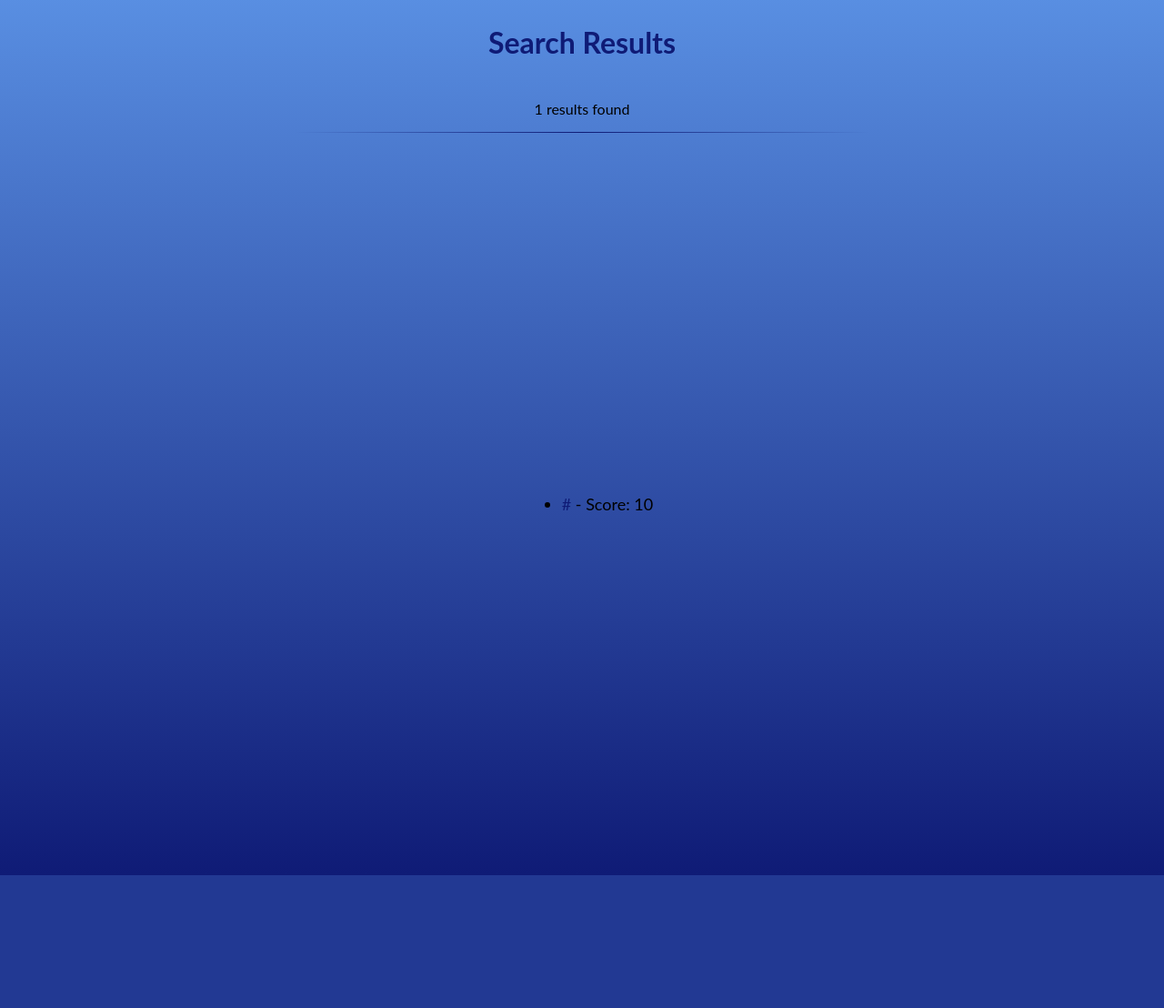
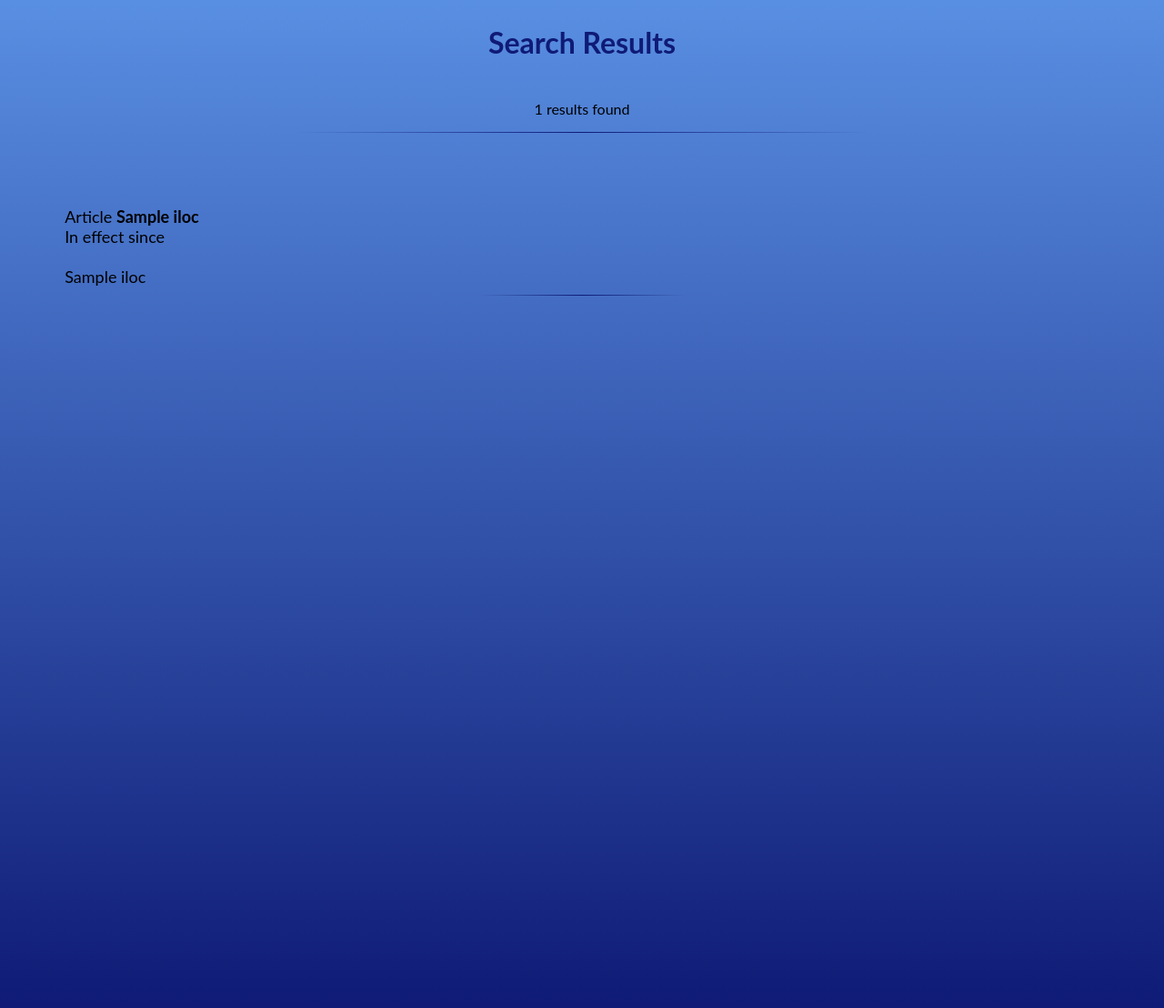
Before and after one commit to uboumedj/ct_search_engine, a FastAPI app: template templates/results.html in a window 1280 px wide. Shown: the part 30-1138 px from the top of the page at 91% size. Before the commit the page ends 992 px from the top, so only its background shows below. Run offline with FastAPI, Linux system fonts and the light colour scheme; the template is opened without the code that fills it: most values are stand-ins (such as "Sample title", 1, 10 or a date in 2020); parts of the project's set-up code (start-up, migrations or seed data) failed here and were passed over.

Commit message:
add full functionality for fastAPI mode

```diff
--- a/online.py
+++ b/online.py
@@ -1,15 +1,41 @@
 from fastapi import FastAPI, Form, Path, Request
 from fastapi.responses import HTMLResponse
 from uvicorn import run
-from searchengine import *
 from fastapi.templating import Jinja2Templates
 from fastapi.staticfiles import StaticFiles
-from main import *
+from searchengine import SearchEngine
+from utilities import *
+import locale
+import re
 
 
 app = FastAPI()
+locale.setlocale(locale.LC_TIME, "fr_FR.utf8")
 templates = Jinja2Templates(directory="templates")
 app.mount("/static", StaticFiles(directory="static"), name="static")
+file = "./code_du_travail.csv"
+dataset = read_csv(file)
+index = "./index_cdt.pkl"
+engine = SearchEngine(dataset=dataset, index_path=index)
+
+
+def solve_query(query):
+    """
+    Tries to solve the user's query using a combination of tools
+    Parameters:
+        query (str): the string of characters the user queried
+    Returns:
+        The "search engine's" result
+    """
+    results = []
+    search_results = engine.search(query)
+    for article, score in search_results.items():
+        article = dataset[dataset['article_id']==article]
+        if not article.empty:
+            results.append(article)
+        if len(results) > 5:
+            break
+    return results
 
 
 @app.get("/", response_class=HTMLResponse)
@@ -30,7 +56,12 @@
 
 @app.get("/results/{query}", response_class=HTMLResponse)
 async def search_results(request: Request, query: str = Path(...)):
-    results = []
+    results = solve_query(query)
+    for result in results:
+        result['date_deb'].iloc[0] = convert_date(result['date_deb'].iloc[0])
+        result['texte'].iloc[0] = result['texte'].iloc[0].replace("<p>", "").replace("</p>", "\n").replace("<br/>", "\n")
+        result['texte'].iloc[0] = re.sub('<.*?>', '', result['texte'].iloc[0])
+        result['texte'].iloc[0] = result['texte'].iloc[0].split("\n")
     return templates.TemplateResponse(
         "results.html", {"request": request, "results": results, "query": query, "number": len(results)}
     )
--- a/static/css/style.css
+++ b/static/css/style.css
@@ -113,7 +113,6 @@
   &:hover {
     text-shadow: 0.05em 0.05em 0.05em #0f1b76;
   }
-
 }
 
 .resultnumber {
@@ -122,3 +121,28 @@
   align-items: center;
   text-align: center;
 }
+
+.article-list {
+  font-size: 18px;
+  text-align: left;
+  min-height: 100vh;
+  max-width: 100vw;
+  padding: 5%;
+}
+
+.article-list li {
+  max-width: 100vw;
+  list-style-type: none;
+
+  &:hover {
+    text-shadow: 0.05em 0.05em 0.05em #0f1b76;
+  }
+}
+
+.article-separator {
+  border: 0;
+  height: 1px;
+  width: 20%;
+  background-image: linear-gradient(to right, transparent, #0f1b76, transparent);
+
+}
--- a/templates/results.html
+++ b/templates/results.html
@@ -9,10 +9,17 @@
     </h1>
     <p class="resultnumber">{{number}} results found<p>
     <hr/>
-    <div class="plaintext">
-        <ul>
-            {% for url, score in results %}
-                <li><a href="{{ url }}">{{ url }}</a> - Score: {{ score }}</li>
+    <div>
+        <ul class="article-list">
+            {% for article in results %}
+                <li>Article <b>{{article['article_num'].iloc[0]}}</b><br/>
+                    In effect since {{article['date_deb'].iloc[0]}}<br/><br/>
+
+                    {% for line in article['texte'].iloc[0] %}
+                        {{line}}<br/>
+                    {% endfor %}
+                </li>
+                <hr class="article-separator" />
             {% endfor %}
         </ul>
     </div>
```
Also changed, not shown: main.py (+1 -39 lines), utilities.py (+42 -0 lines), README.md.
